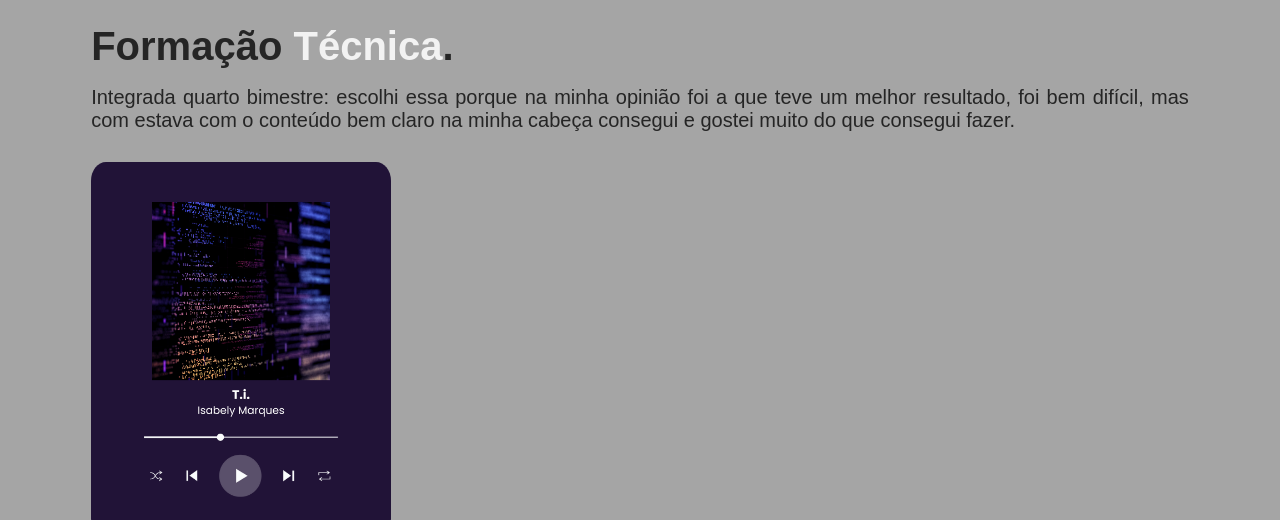
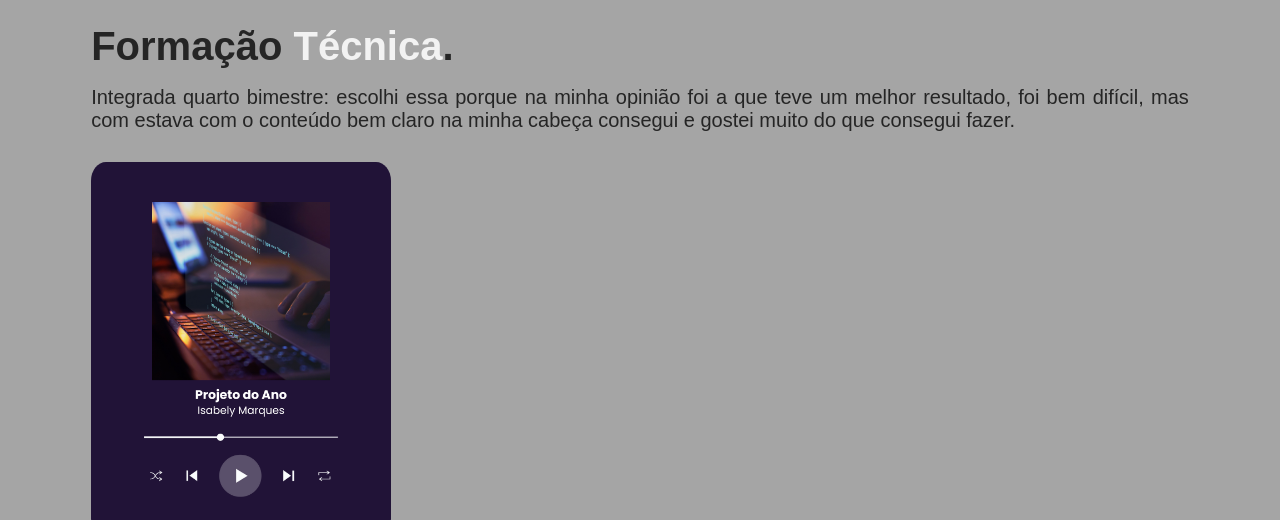
Before and after one commit to imarques64/integrada, a plain HTML site: page areasdosaber.html in a window 1280 px wide. Shown: the part 2984-3504 px from the top of the page. Drawn offline with nearby package versions, Linux system fonts and the light colour scheme.

Commit message:
Update areasdosaber.html

```diff
--- a/areasdosaber.html
+++ b/areasdosaber.html
@@ -108,7 +108,7 @@
                         </div> <!--Fecha txt inicio-->
 
                         <div class="img-materia">
-                            <img src="T.i.png" alt="Foto topo" width="300">
+                            <a href="https://imarques64.github.io/integrada/"><img src="Projeto do Ano.png" alt="Foto topo" width="300"></a>
                         </div> <!--Fecha img inicio-->
 
                     </div> <!--Fecha materia-->
```
